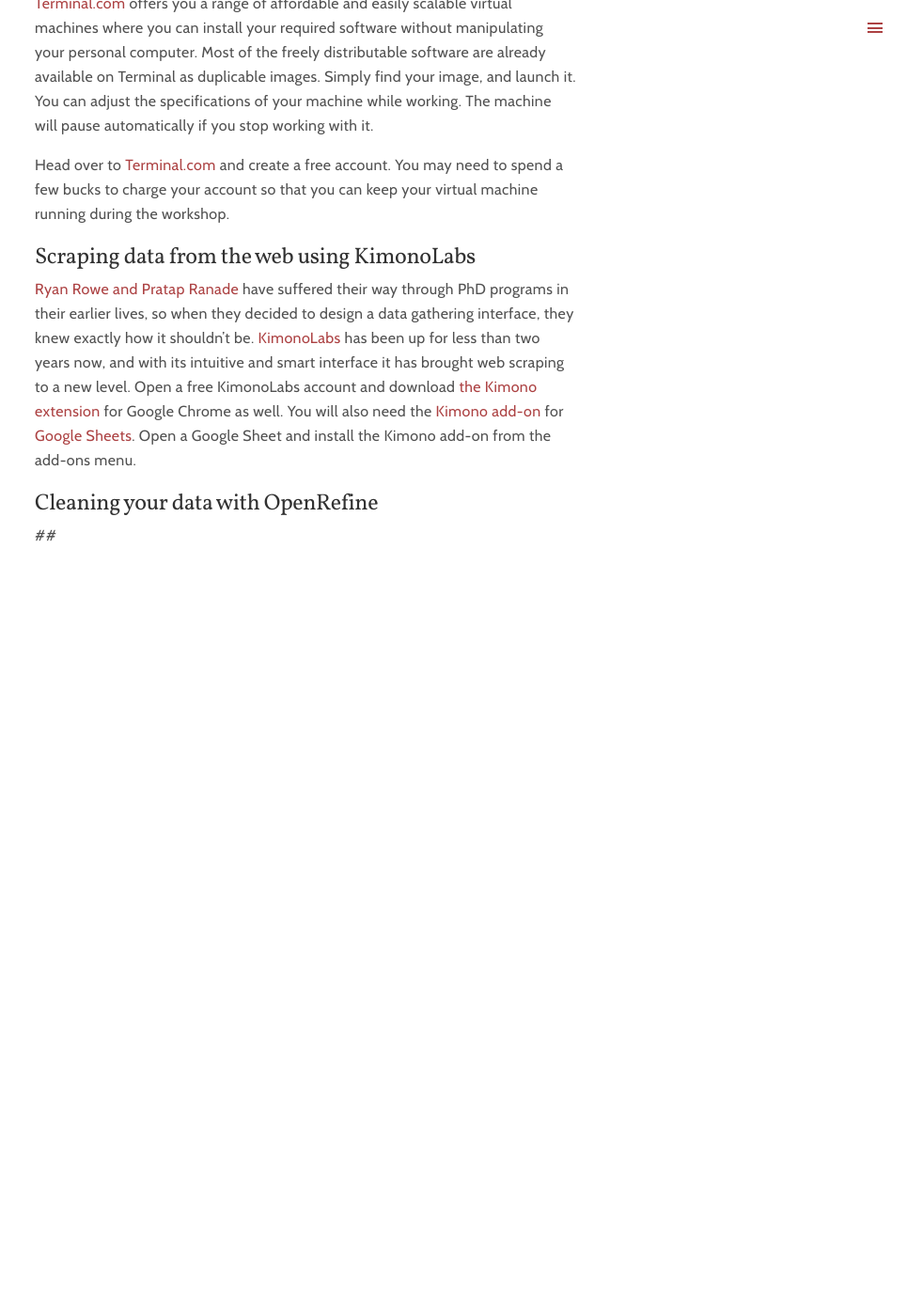
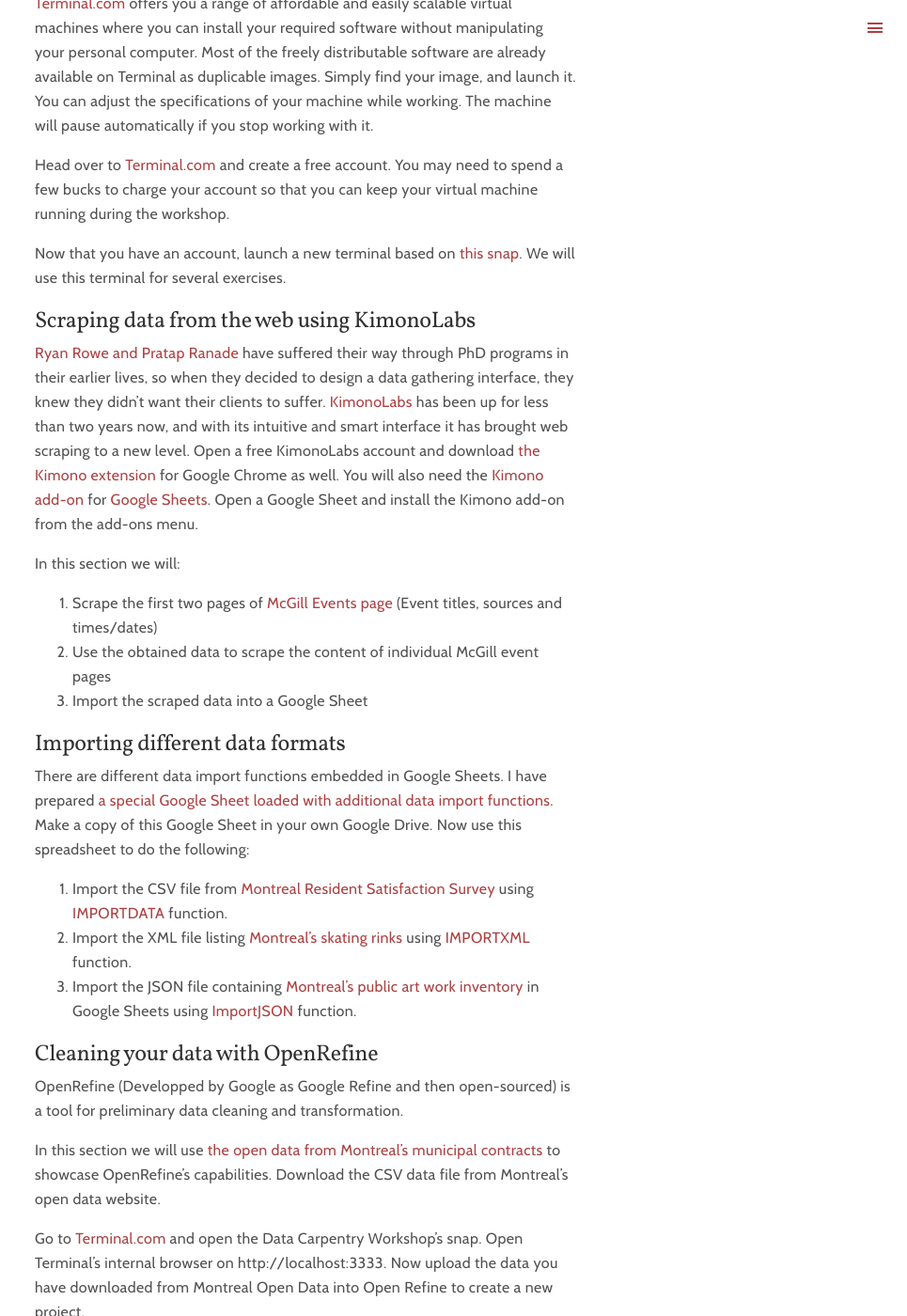
Before and after one commit to retrography/retrography.github.io, a Jekyll site: the page built from teaching/carpentry.markdown, in a window 1280 px wide and 1400 px high, scrolled down 255 px. Shown: the whole window at 94% size, without its empty margins (315-1280 px from the left). Built offline with Jekyll 4.4.1, drawn with Linux system fonts in a browser that asks for light colours; Markdown is read by kramdown in place of the engine named in the settings; before the commit the page ends 900 px from its top, so only the background shows below that; some of the changed text lies outside the part shown.

Commit message:
workshop

```diff
--- a/teaching/carpentry.markdown
+++ b/teaching/carpentry.markdown
@@ -13,9 +13,34 @@ title: data carpentry workshop 2016
 
 Head over to [Terminal.com](http://terminal.com) and create a free account. You may need to spend a few bucks to charge your account so that you can keep your virtual machine running during the workshop.
 
+Now that you have an account, launch a new terminal based on [this snap](https://www.terminal.com/tiny/ArQMhWMBlM). We will use this terminal for several exercises.
+
 ## Scraping data from the web using KimonoLabs
 
-[Ryan Rowe and Pratap Ranade](http://www.wired.com/2014/03/kimono/) have suffered their way through PhD programs in their earlier lives, so when they decided to design a data gathering interface, they knew exactly how it shouldn't be. [KimonoLabs](https://www.kimonolabs.com) has been up for less than two years now, and with its intuitive and smart interface it has brought web scraping to a new level. Open a free KimonoLabs account and download [the Kimono extension](https://chrome.google.com/webstore/detail/kimono/deoaddaobnieaecelinfdllcgdehimih) for Google Chrome as well. You will also need the [Kimono add-on](https://chrome.google.com/webstore/detail/kimono/gincecdpheaeldbkjinnmloiiomnakee) for [Google Sheets](https://docs.google.com/spreadsheets). Open a Google Sheet and install the Kimono add-on from the add-ons menu.
+[Ryan Rowe and Pratap Ranade](http://www.wired.com/2014/03/kimono/) have suffered their way through PhD programs in their earlier lives, so when they decided to design a data gathering interface, they knew they didn't want their clients to suffer. [KimonoLabs](https://www.kimonolabs.com) has been up for less than two years now, and with its intuitive and smart interface it has brought web scraping to a new level. Open a free KimonoLabs account and download [the Kimono extension](https://chrome.google.com/webstore/detail/kimono/deoaddaobnieaecelinfdllcgdehimih) for Google Chrome as well. You will also need the [Kimono add-on](https://chrome.google.com/webstore/detail/kimono/gincecdpheaeldbkjinnmloiiomnakee) for [Google Sheets](https://docs.google.com/spreadsheets). Open a Google Sheet and install the Kimono add-on from the add-ons menu.
+
+In this section we will:
+
+1. Scrape the first two pages of [McGill Events page](http://mcgill.ca/channels/events) (Event titles, sources and times/dates)
+2. Use the obtained data to scrape the content of individual McGill event pages
+3. Import the scraped data into a Google Sheet
+
+## Importing different data formats
+
+There are different data import functions embedded in Google Sheets. I have prepared [a special Google Sheet loaded with additional data import functions](https://drive.google.com/open?id=1rRev0tKulMWhOS7mepJm65u27Kdr-VqOi_xYHwjHAl4). Make a copy of this Google Sheet in your own Google Drive. Now use this spreadsheet to do the following:
+
+1. Import the CSV file from [Montreal Resident Satisfaction Survey](http://donnees.ville.montreal.qc.ca/dataset/sondage-satisfaction-citoyens) using [IMPORTDATA](https://support.google.com/docs/answer/3093335) function.
+2. Import the XML file listing [Montreal's skating rinks](http://donnees.ville.montreal.qc.ca/dataset/patinoires) using [IMPORTXML](https://support.google.com/docs/answer/3093342) function.
+3. Import the JSON file containing [Montreal's public art work inventory](http://donnees.ville.montreal.qc.ca/dataset/art-public-information-sur-les-oeuvres-de-la-collection-municipale) in Google Sheets using [ImportJSON](http://blog.fastfedora.com/projects/import-json) function.
 
 ## Cleaning your data with OpenRefine
-##
+
+OpenRefine (Developped by Google as Google Refine and then open-sourced) is a tool for preliminary data cleaning and transformation.
+
+In this section we will use [the open data from Montreal's municipal contracts](http://donnees.ville.montreal.qc.ca/dataset/contrats-octroyes-par-les-fonctionnaires-ville-centrale) to showcase OpenRefine's capabilities. Download the CSV data file from Montreal's open data website.
+
+Go to [Terminal.com](http://terminal.com) and open the Data Carpentry Workshop's snap. Open Terminal's internal browser on http://localhost:3333. Now upload the data you have downloaded from Montreal Open Data into Open Refine to create a new project.
+
+Now try to:
+
+1. Select `Edit Cells | Transform` and then use the following command to replace all French decimal indicators (commas) with dots: `value.replace(',','.')`.
```
